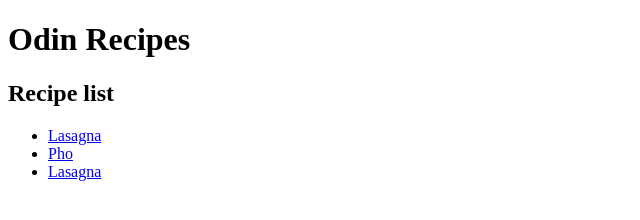
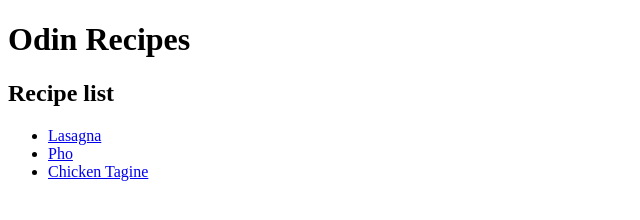
Before and after one commit to nic-vo/odin-recipes, a plain HTML site: page index.html in a window 1280 px wide. Shown: the full height of the page, 0-640 px from the left. Drawn offline with Linux system fonts and the light colour scheme.

Commit message:
Change 3rd link to chicken tagine

```diff
--- a/index.html
+++ b/index.html
@@ -15,7 +15,7 @@
 			<ul>
 				<li><a href='./recipes/lasagna.html' target='_blank'>Lasagna</a></li>
 				<li><a href='./recipes/pho.html' target='_blank'>Pho</a></li>
-				<li><a href='./recipes/lasagna.html' target='_blank'>Lasagna</a></li>
+				<li><a href='./recipes/tagine.html' target='_blank'>Chicken Tagine</a></li>
 			</ul>
 		</section>
 	</main>
```
